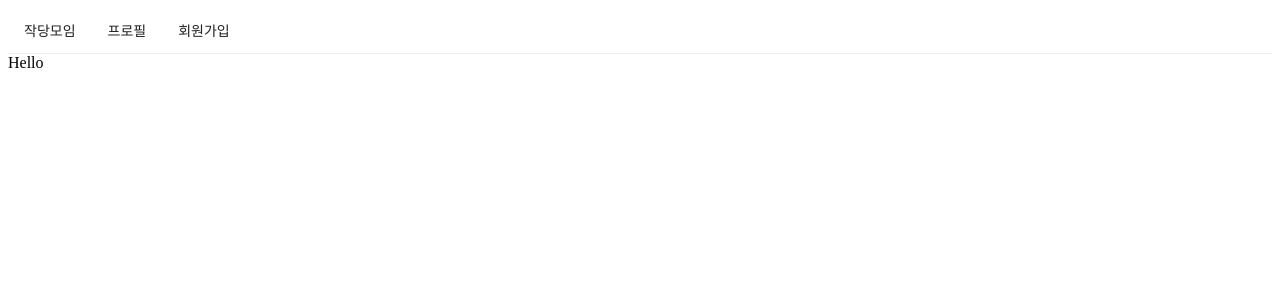
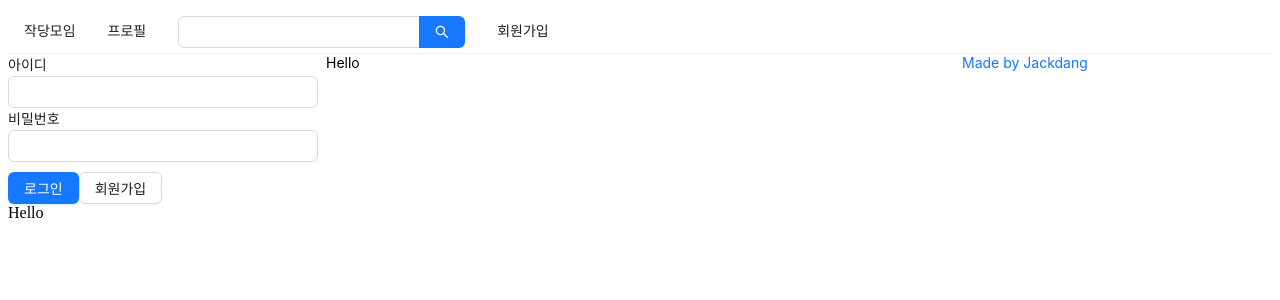
Before and after one commit to sang-rak/jakdangmoeim, a Next.js app in the folder front/: page / in a window 1280 px wide. Shown: the top 300 px of the page. Built offline with nearby package versions, Linux system fonts and the light colour scheme.

Commit message:
[FE/Sg-0] feat: styled-component 적용

```diff
--- a/front/components/AppLayout.tsx
+++ b/front/components/AppLayout.tsx
@@ -1,12 +1,19 @@
-import React, { ReactNode } from "react";
+import React, { ReactNode, useState } from "react";
 import Link from "next/link";
-import { Menu } from "antd";
-
+import { Input, Menu, Row, Col } from "antd";
+import styled from "styled-components";
+import UserProfile from "../components/UserProfile";
+import LoginForm from "../components/LoginForm";
 type AppLayoutProps = {
   children: ReactNode;
 };
 
+const SearchInput = styled(Input.Search)`
+  vertical-align: middle;
+`;
+
 const AppLayout = ({ children }: AppLayoutProps) => {
+  const [isLoggedIn, setisLoggedIn] = useState(false);
   return (
     <div>
       <Menu mode="horizontal">
@@ -16,10 +23,30 @@
         <Menu.Item key="profile">
           <Link href="/profile">프로필</Link>
         </Menu.Item>
+        <Menu.Item key="search">
+          <SearchInput enterButton />
+        </Menu.Item>
         <Menu.Item key="signup">
           <Link href="/signup">회원가입</Link>
         </Menu.Item>
       </Menu>
+      <Row gutter={8}>
+        <Col xs={24} md={6}>
+          {isLoggedIn ? <UserProfile /> : <LoginForm />}
+        </Col>
+        <Col xs={24} md={12}>
+          {children}
+        </Col>
+        <Col xs={24} md={6}>
+          <Link
+            href="https://github.com/sang-rak"
+            target="_blank"
+            rel="noreferrer noopener"
+          >
+            Made by Jackdang
+          </Link>
+        </Col>
+      </Row>
       {children}
     </div>
   );
--- /dev/null
+++ b/front/components/LoginForm.tsx
@@ -0,0 +1,52 @@
+import React, { useCallback, useState } from "react";
+import { Button, Form, Input } from "antd";
+import Link from "next/link";
+import styled from "styled-components";
+
+const ButtonWrapper = styled.div`
+  margin-top: 10px;
+`;
+
+const LoginForm = () => {
+  const [id, setId] = useState("");
+  const [password, setPassword] = useState("");
+  const onChangeId = useCallback((e: React.ChangeEvent<HTMLInputElement>) => {
+    setId(e.target.value);
+  }, []);
+  const onchangePassword = useCallback(
+    (e: React.ChangeEvent<HTMLInputElement>) => {
+      setPassword(e.target.value);
+    },
+    []
+  );
+  return (
+    <Form>
+      <div>
+        <label htmlFor="user-id">아이디</label>
+        <br />
+        <Input name="user-id" value={id} onChange={onChangeId} required />
+      </div>
+      <div>
+        <label htmlFor="user-password">비밀번호</label>
+        <br />
+        <Input
+          name="user-password"
+          type="password"
+          value={password}
+          onChange={onchangePassword}
+          required
+        />
+      </div>
+      <ButtonWrapper>
+        <Button type="primary" htmlType="submit" loading={false}>
+          로그인
+        </Button>
+        <Link href="/signup">
+          <Button>회원가입</Button>
+        </Link>
+      </ButtonWrapper>
+    </Form>
+  );
+};
+
+export default LoginForm;
--- /dev/null
+++ b/front/components/UserProfile.tsx
@@ -0,0 +1,11 @@
+import React from "react";
+import { Form } from "antd";
+const UserProfile = () => {
+  return (
+    <Form>
+      <div></div>
+    </Form>
+  );
+};
+
+export default UserProfile;
--- a/front/package.json
+++ b/front/package.json
@@ -22,6 +22,7 @@
     "typescript": "5.1.3"
   },
   "devDependencies": {
+    "@types/styled-components": "5.1.26",
     "eslint": "8.42.0",
     "eslint-plugin-import": "2.27.5",
     "eslint-plugin-react-hooks": "4.6.0"
```
Also changed, not shown: 1 other file (tests, documents, lock files or other folders).
